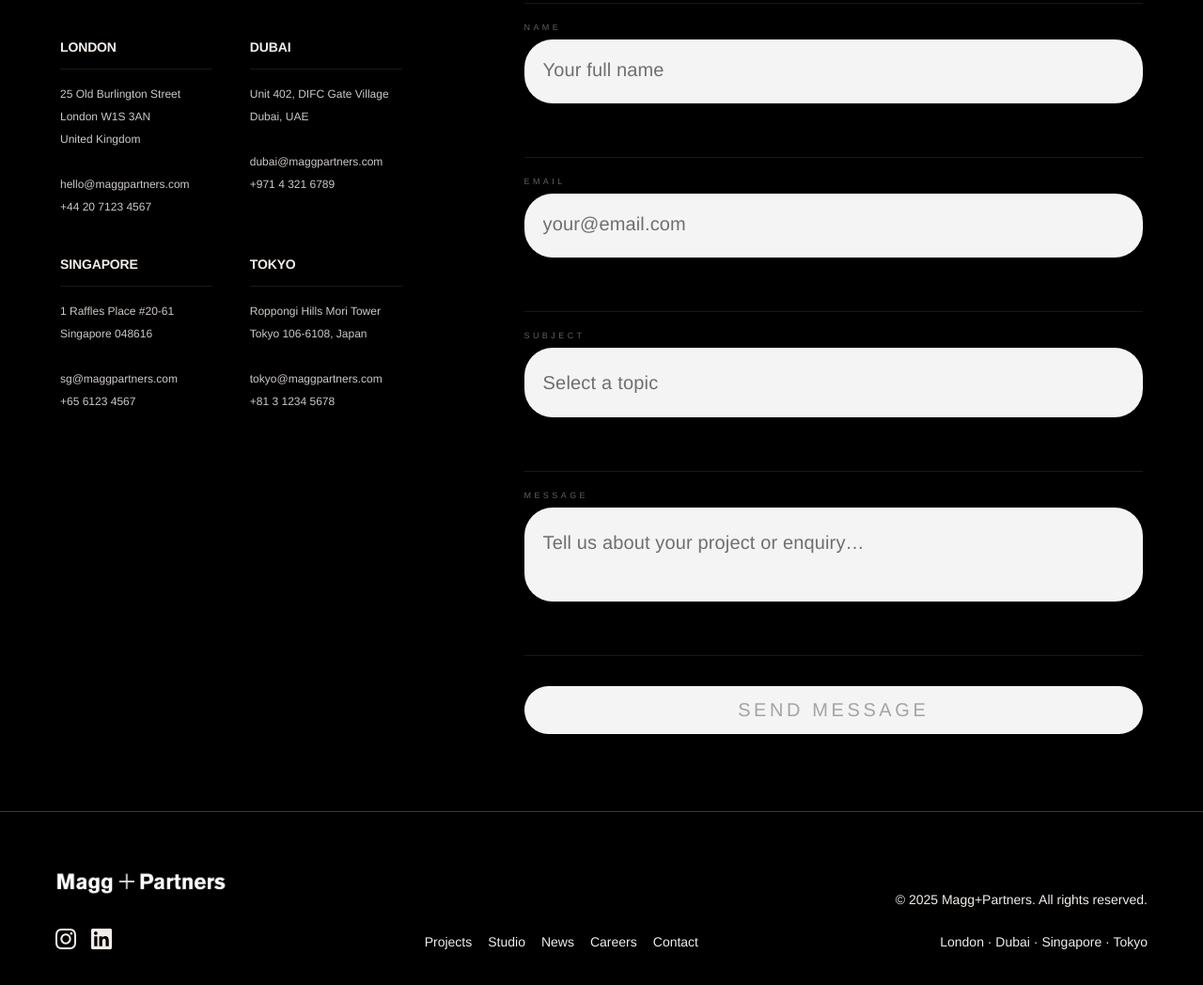
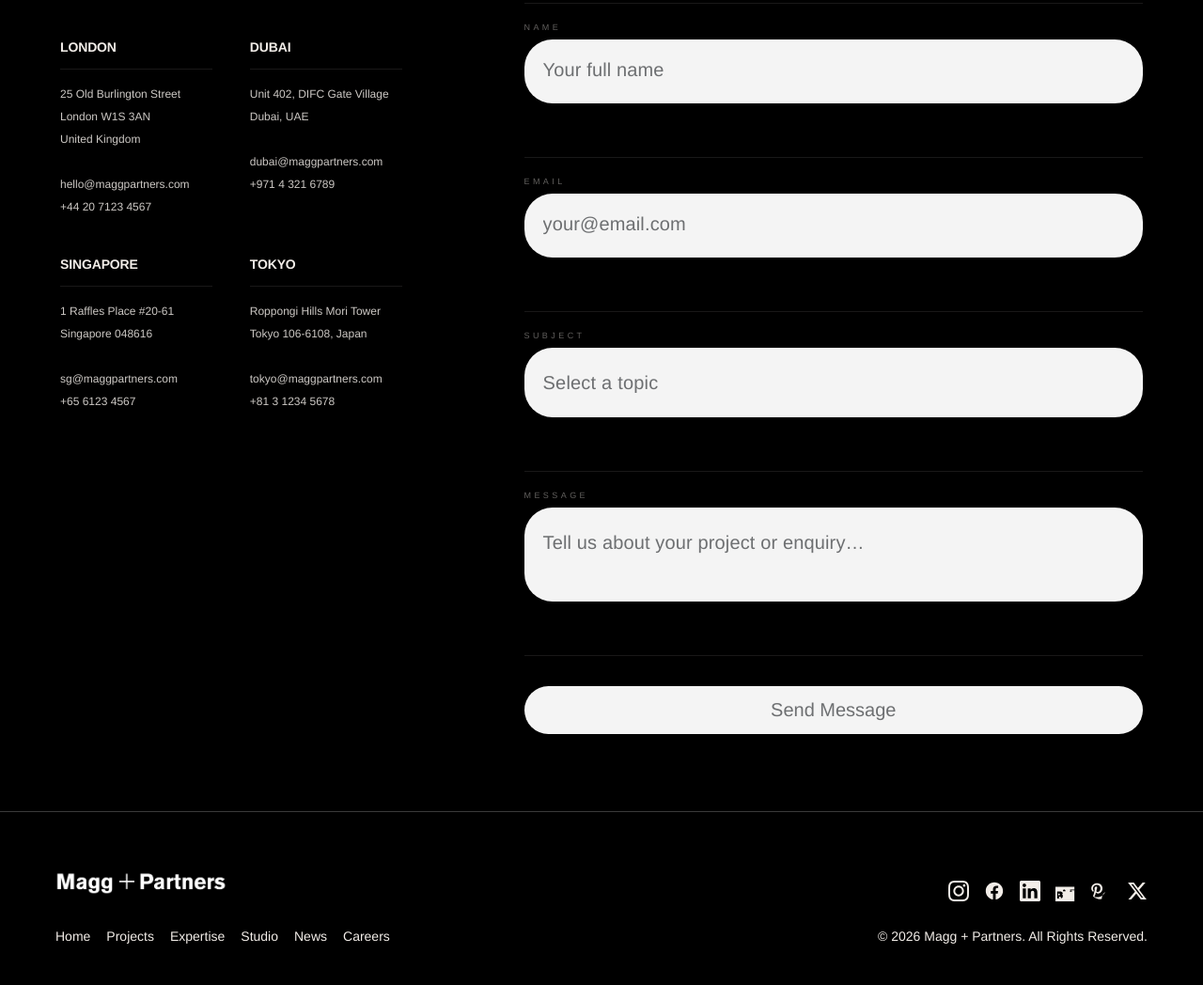
Before and after one commit to Abdelrahmann1/magg-partners, a plain HTML site: page contact.html in a window 1280 px wide. Shown: the part 429-1477 px from the top of the page at 94% size. Drawn offline with nearby package versions, Linux system fonts and the light colour scheme; a web font is replaced by a local one.

Commit message:
footer updTE

```diff
--- a/contact.html
+++ b/contact.html
@@ -140,24 +140,47 @@
     </div>
   </div>
 
+ <!-- ── Footer ── -->
   <footer>
     <div class="f-top">
       <img class="f-logo" src="assets/assets/Logo/260403_Logo_Magg+Partners_White.png" alt="Magg+Partners">
-      <div class="f-socials">
-        <a class="f-soc" href="#" aria-label="Instagram" target="_blank" rel="noopener"><svg viewBox="0 0 24 24"><path d="M12 2.163c3.204 0 3.584.012 4.85.07 3.252.148 4.771 1.691 4.919 4.919.058 1.265.069 1.645.069 4.849 0 3.205-.012 3.584-.069 4.849-.149 3.225-1.664 4.771-4.919 4.919-1.266.058-1.644.07-4.85.07-3.204 0-3.584-.012-4.849-.07-3.26-.149-4.771-1.699-4.919-4.92-.058-1.265-.07-1.644-.07-4.849 0-3.204.013-3.583.07-4.849.149-3.227 1.664-4.771 4.919-4.919 1.266-.057 1.645-.069 4.849-.069zm0-2.163c-3.259 0-3.667.014-4.947.072-4.358.2-6.78 2.618-6.98 6.98-.059 1.281-.073 1.689-.073 4.948 0 3.259.014 3.668.072 4.948.2 4.358 2.618 6.78 6.98 6.98 1.281.058 1.689.072 4.948.072 3.259 0 3.668-.014 4.948-.072 4.354-.2 6.782-2.618 6.979-6.98.059-1.28.073-1.689.073-4.948 0-3.259-.014-3.667-.072-4.947-.196-4.354-2.617-6.78-6.979-6.98-1.281-.059-1.69-.073-4.949-.073zm0 5.838c-3.403 0-6.162 2.759-6.162 6.162s2.759 6.163 6.162 6.163 6.162-2.759 6.162-6.163c0-3.403-2.759-6.162-6.162-6.162zm0 10.162c-2.209 0-4-1.79-4-4 0-2.209 1.791-4 4-4s4 1.791 4 4c0 2.21-1.791 4-4 4zm6.406-11.845c-.796 0-1.441.645-1.441 1.44s.645 1.44 1.441 1.44c.795 0 1.439-.645 1.439-1.44s-.644-1.44-1.439-1.44z"/></svg></a>
-        <a class="f-soc" href="#" aria-label="LinkedIn" target="_blank" rel="noopener"><svg viewBox="0 0 24 24"><path d="M20.447 20.452h-3.554v-5.569c0-1.328-.027-3.037-1.852-3.037-1.853 0-2.136 1.445-2.136 2.939v5.667H9.351V9h3.414v1.561h.046c.477-.9 1.637-1.85 3.37-1.85 3.601 0 4.267 2.37 4.267 5.455v6.286zM5.337 7.433c-1.144 0-2.063-.926-2.063-2.065 0-1.138.92-2.063 2.063-2.063 1.14 0 2.064.925 2.064 2.063 0 1.139-.925 2.065-2.064 2.065zm1.782 13.019H3.555V9h3.564v11.452zM22.225 0H1.771C.792 0 0 .774 0 1.729v20.542C0 23.227.792 24 1.771 24h20.451C23.2 24 24 23.227 24 22.271V1.729C24 .774 23.2 0 22.222 0h.003z"/></svg></a>
+      <div class="f-nav-row">
+        <a href="index.html">Home</a>
+        <a href="projects.html">Projects</a>
+        <a href="index.html#expertise">Expertise</a>
+        <a href="studio.html">Studio</a>
+        <a href="news.html">News</a>
+        <a href="careers.html">Careers</a>
       </div>
     </div>
-    <div class="f-nav-row">
-      <a href="projects.html">Projects</a>
-      <a href="index.html#studio">Studio</a>
-      <a href="news.html">News</a>
-      <a href="careers.html">Careers</a>
-      <a href="contact.html">Contact</a>
-    </div>
     <div class="f-bottom">
-      <span class="f-copy">© 2025 Magg+Partners. All rights reserved.</span>
-      <span class="f-copy">London · Dubai · Singapore · Tokyo</span>
+      <div class="f-socials">
+    <div class="f-socials">
+  <a class="f-soc" href="#" aria-label="Instagram" target="_blank" rel="noopener">
+    <svg viewBox="0 0 24 24"><path d="M12 2.163c3.204 0 3.584.012 4.85.07 3.252.148 4.771 1.691 4.919 4.919.058 1.265.069 1.645.069 4.849 0 3.205-.012 3.584-.069 4.849-.149 3.225-1.664 4.771-4.919 4.919-1.266.058-1.644.07-4.85.07-3.204 0-3.584-.012-4.849-.07-3.26-.149-4.771-1.699-4.919-4.92-.058-1.265-.07-1.644-.07-4.849 0-3.204.013-3.583.07-4.849.149-3.227 1.664-4.771 4.919-4.919 1.266-.057 1.645-.069 4.849-.069zm0-2.163c-3.259 0-3.667.014-4.947.072-4.358.2-6.78 2.618-6.98 6.98-.059 1.281-.073 1.689-.073 4.948 0 3.259.014 3.668.072 4.948.2 4.358 2.618 6.78 6.98 6.98 1.281.058 1.689.072 4.948.072 3.259 0 3.668-.014 4.948-.072 4.354-.2 6.782-2.618 6.979-6.98.059-1.28.073-1.689.073-4.948 0-3.259-.014-3.667-.072-4.947-.196-4.354-2.617-6.78-6.979-6.98-1.281-.059-1.69-.073-4.949-.073zm0 5.838c-3.403 0-6.162 2.759-6.162 6.162s2.759 6.163 6.162 6.163 6.162-2.759 6.162-6.163c0-3.403-2.759-6.162-6.162-6.162zm0 10.162c-2.209 0-4-1.79-4-4 0-2.209 1.791-4 4-4s4 1.791 4 4c0 2.21-1.791 4-4 4zm6.406-11.845c-.796 0-1.441.645-1.441 1.44s.645 1.44 1.441 1.44c.795 0 1.439-.645 1.439-1.44s-.644-1.44-1.439-1.44z"/></svg>
+  </a>
+
+  <a class="f-soc" href="#" aria-label="Facebook" target="_blank" rel="noopener">
+    <svg viewBox="0 0 24 24"><path d="M22 12c0-5.523-4.477-10-10-10S2 6.477 2 12c0 4.991 3.657 9.128 8.438 9.878v-6.987h-2.54V12h2.54V9.797c0-2.506 1.492-3.89 3.777-3.89 1.094 0 2.238.195 2.238.195v2.46h-1.26c-1.243 0-1.63.771-1.63 1.562V12h2.773l-.443 2.89h-2.33v6.988C18.343 21.128 22 16.991 22 12z"/></svg>
+  </a>
+
+  <a class="f-soc" href="#" aria-label="LinkedIn" target="_blank" rel="noopener">
+    <svg viewBox="0 0 24 24"><path d="M20.447 20.452h-3.554v-5.569c0-1.328-.027-3.037-1.852-3.037-1.853 0-2.136 1.445-2.136 2.939v5.667H9.351V9h3.414v1.561h.046c.477-.9 1.637-1.85 3.37-1.85 3.601 0 4.267 2.37 4.267 5.455v6.286zM5.337 7.433c-1.144 0-2.063-.926-2.063-2.065 0-1.138.92-2.063 2.063-2.063 1.14 0 2.064.925 2.064 2.063 0 1.139-.925 2.065-2.064 2.065zm1.782 13.019H3.555V9h3.564v11.452zM22.225 0H1.771C.792 0 0 .774 0 1.729v20.542C0 23.227.792 24 1.771 24h20.451C23.2 24 24 23.227 24 22.271V1.729C24 .774 23.2 0 22.222 0h.003z"/></svg>
+  </a>
+
+  <a class="f-soc" href="#" aria-label="Behance" target="_blank" rel="noopener">
+    <svg viewBox="0 0 24 24"><path d="M22 10.25h-5v1h5v-1zm-10.323 1.905c0-.98-.553-1.684-1.503-1.684-.962 0-1.492.68-1.492 1.684h2.995zm.081 2.502c-.092.938-.644 1.614-1.584 1.614-.943 0-1.543-.637-1.584-1.614h3.168zm7.342-1.928c0-.75-.434-1.258-1.142-1.258-.76 0-1.192.518-1.244 1.258h2.386zm2.9-5.729v18h-24v-18h24zm-13.414 8.795c0-3.328-2.617-3.136-3.836-3.136h-2.75v8h2.946c1.282 0 3.64.043 3.64-2.837 0-1.042-.511-1.745-1.142-1.933 1.026-.296 1.142-1.309 1.142-2.094zm7.986 1.834h-4.836c.063 1.696 1.143 2.378 2.515 2.378 1.147 0 1.944-.452 2.158-1.34h2.131c-.482 2.115-2.28 3.536-4.323 3.536-2.723 0-4.665-1.996-4.665-4.945 0-3.072 1.991-5.055 4.615-5.055 2.766 0 4.417 1.993 4.417 5.086.001.127-.004.257-.012.34zm-12.406-2.629h-.946v1.942h.85c.571 0 1.066-.021 1.066-.947 0-.877-.428-.995-.97-.995zm.946 3.421h-.946v2.247h.946c.553 0 1.171-.054 1.171-1.11 0-1.118-.621-1.137-1.171-1.137z"/></svg>
+  </a>
+
+  <a class="f-soc" href="#" aria-label="Pinterest" target="_blank" rel="noopener">
+    <svg viewBox="0 0 24 24"><path d="M12.289 21.4c-.695.066-1.414.095-2.114.095-3.008 0-5.801-1.141-7.92-3.133.047-.745.316-1.905.77-2.827l1.196-4.92s-.295-.572-.295-1.417c0-1.328.791-2.316 1.776-2.316.834 0 1.238.61 1.238 1.341 0 .825-.53 2.073-.805 3.22-.234.97.498 1.761 1.48 1.761 1.777 0 3.14-1.821 3.14-4.45 0-2.327-1.713-3.957-4.175-3.957-2.846 0-4.516 2.083-4.516 4.244 0 .84.331 1.745.733 2.222a.332.332 0 0 1 .075.295c-.08.314-.255 1.012-.29 1.143-.046.182-.15.22-.345.132-1.282-.577-2.08-2.392-2.08-3.85 0-3.133 2.336-6.015 6.745-6.015 3.535 0 6.286 2.457 6.286 5.748 0 3.424-2.22 6.18-5.31 6.18-1.036 0-2.015-.525-2.348-1.147l-.638 2.368c-.23.864-.855 1.942-1.277 2.607 1.002.3 2.052.463 3.142.463 4.27 0 7.973-2.52 9.61-6.177A10.051 10.051 0 0 0 12.289 21.4z"/></svg>
+  </a>
+
+  <a class="f-soc" href="#" aria-label="X (Twitter)" target="_blank" rel="noopener">
+    <svg viewBox="0 0 24 24"><path d="M18.244 2.25h3.308l-7.227 8.26 8.502 11.24H16.17l-5.214-6.817L4.99 21.75H1.68l7.73-8.835L1.254 2.25H8.08l4.713 6.231zm-1.161 17.52h1.833L7.084 4.126H5.117z"/></svg>
+  </a>
+</div>      </div>
+      <span class="f-copy">© 2026 Magg + Partners. All Rights Reserved.</span>
     </div>
   </footer>
 
--- a/nstyles.css
+++ b/nstyles.css
@@ -1690,7 +1690,7 @@ position: relative;}
   letter-spacing: 0.01em; resize: none;
   -webkit-appearance: none;
 }
-.cf-input::placeholder, .cf-textarea::placeholder { color: rgba(242,237,232,0.18); }
+/* .cf-input::placeholder, .cf-textarea::placeholder { color: rgba(242,237,232,0.18); } */
 .cf-textarea { min-height: 100px; }
 .cf-select option { background: var(--black); }
 .cf-field::after {
@@ -1702,7 +1702,7 @@ position: relative;}
 .cf-submit {
   margin-top: 32px; align-self: flex-start;
   background: var(--white); color: var(--black);
-  font-size: 10px; font-weight: 600; letter-spacing: 0.28em; text-transform: uppercase;
+  font-size: 10px; font-weight: 600;
   padding: 14px 40px; cursor: pointer;
   transition: background var(--fast), color var(--fast);
   border: 1px solid var(--white);
@@ -2089,7 +2089,7 @@ height: 50px;
 
 .cf-input::placeholder,
 .cf-textarea::placeholder {
-  color: #6d6f71;
+  color:  #6d6f71 !important;
   font-size: 20px;
 }
 
@@ -2163,16 +2163,16 @@ height: 50px;
 .cf-submit {
   background: #f4f4f4;
   font-weight: 500;
-  letter-spacing: 0.18em;
-  text-transform: uppercase;
   padding: 14px 0;
   width: 100%;
   cursor: pointer;
   border-radius: 30px;
   border: none;
   transition: background var(--fast), color var(--fast), border-color var(--fast);
-   color: #a4a4a4;
+   /* color: #a4a4a4; */
   font-size: 20px;
+  color:  #6d6f71 !important;
+
 }
 
 .cf-submit:hover {
--- a/style_more.css
+++ b/style_more.css
@@ -954,7 +954,7 @@ body.c-click .c-dot {
 
 .cf-input::placeholder,
 .cf-textarea::placeholder {
-  color: #6d6f71;
+  color:  #6d6f71 !important;
   font-size: 20px;
 }
 
@@ -1028,16 +1028,16 @@ body.c-click .c-dot {
 .cf-submit {
   background: #f4f4f4;
   font-weight: 500;
-  letter-spacing: 0.18em;
-  text-transform: uppercase;
   padding: 14px 0;
   width: 100%;
   cursor: pointer;
   border-radius: 30px;
   border: none;
   transition: background var(--fast), color var(--fast), border-color var(--fast);
-   color: #a4a4a4;
+   /* color: #a4a4a4; */
   font-size: 20px;
+  color:  #6d6f71 !important;
+
 }
 
 .cf-submit:hover {
```
Also changed, not shown: about.html (+12 -4 lines), careers.html (+11 -4 lines), index.html (+1 -1 lines), news.html (+10 -3 lines), project.html (+5 -4 lines), projects.html (+18 -12 lines), studio.html (+1 -2 lines).
